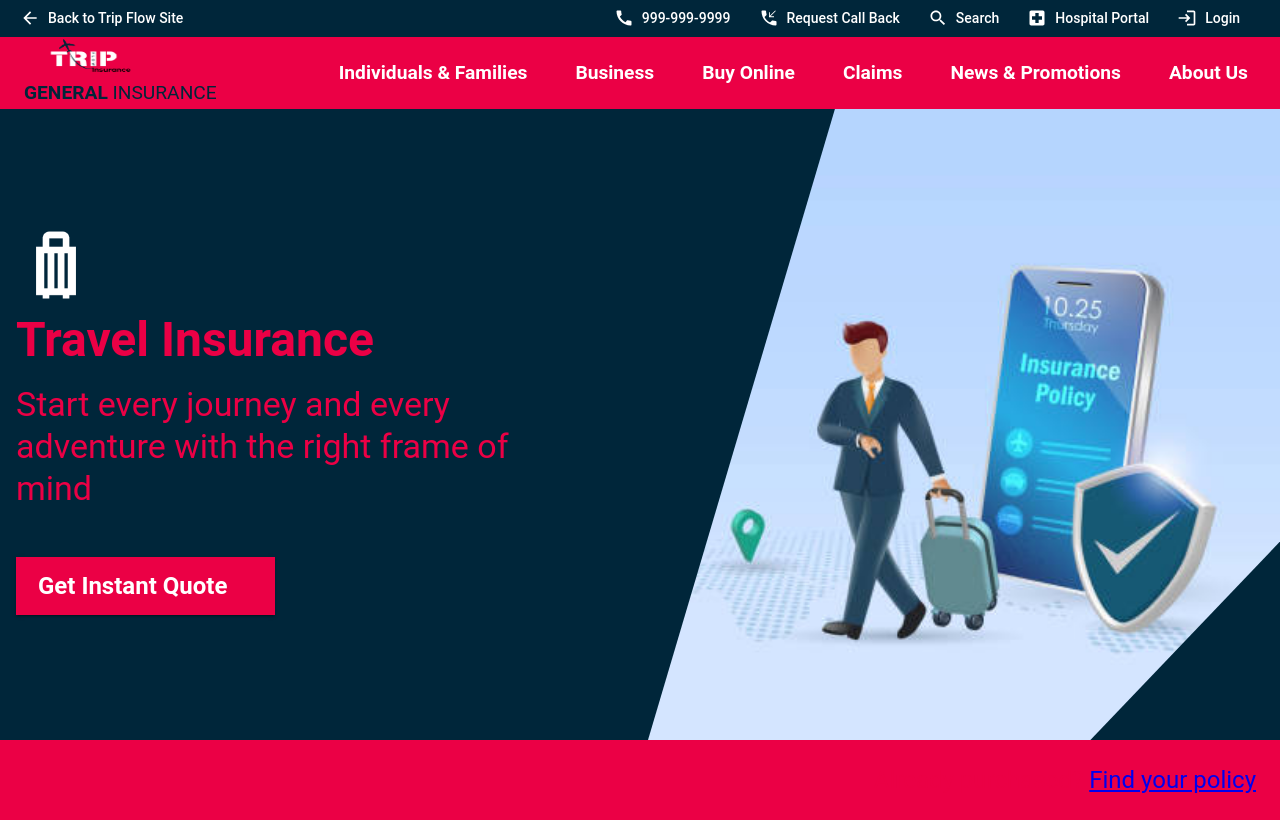
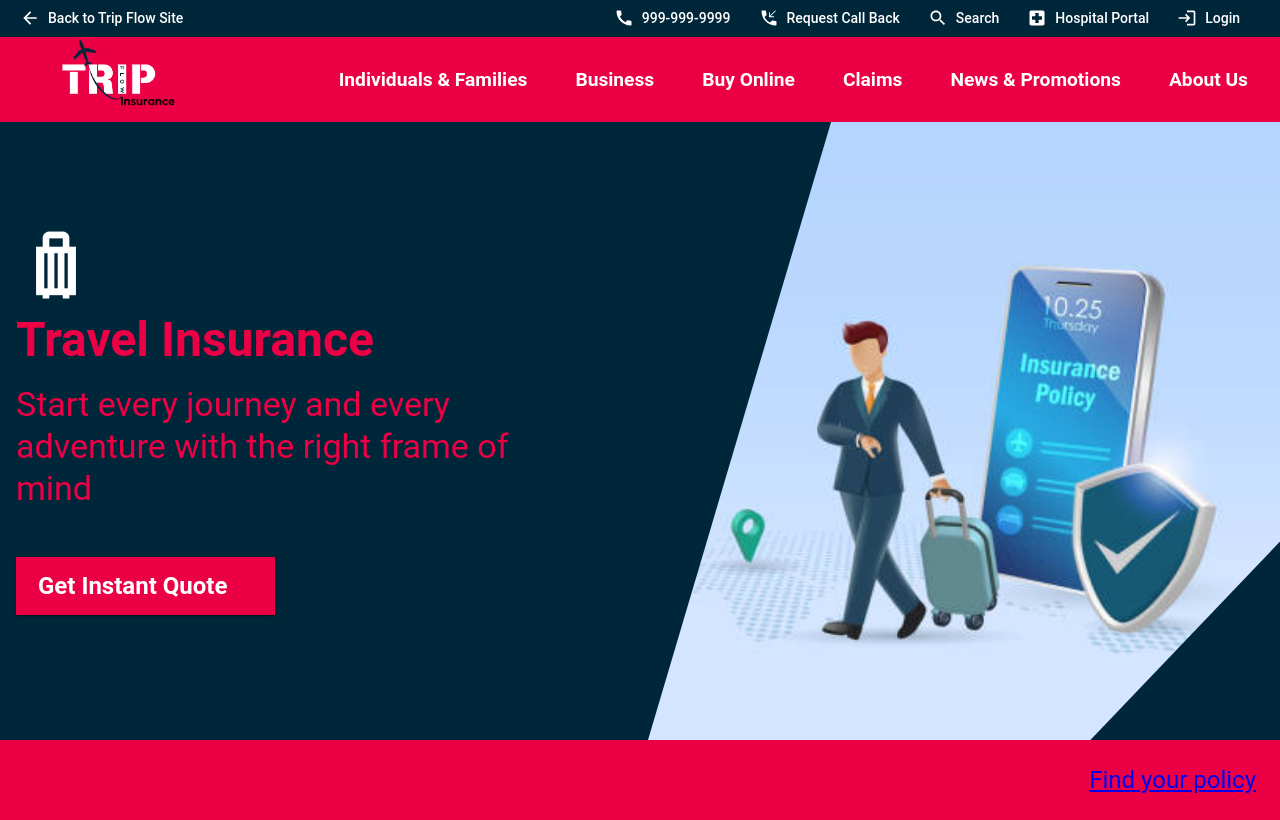
Before and after one commit to Vixingo-Technology/TripFlow, a React (Vite) app: page / in a window 1280 px wide. Built offline with nearby package versions, Linux system fonts and the light colour scheme; some icons are missing.

Commit message:
added Logog

```diff
--- a/src/components/dynamic/Logo.jsx
+++ b/src/components/dynamic/Logo.jsx
@@ -35,13 +35,13 @@ export default function Logo() {
                     <img
                         src={logo}
                         alt="logo"
-                        width={120}
-                        height={40}
+                        width={170}
+                        // height={40}
                         style={{ marginRight: "10px" }}
                     />
-                    <Typography color="secondary" fontSize={"1.2rem"}>
+                    {/* <Typography color="secondary" fontSize={"1.2rem"}>
                         <b>General </b> Insurance
-                    </Typography>
+                    </Typography> */}
                 </Box>
             </Link>{" "}
         </>
```
